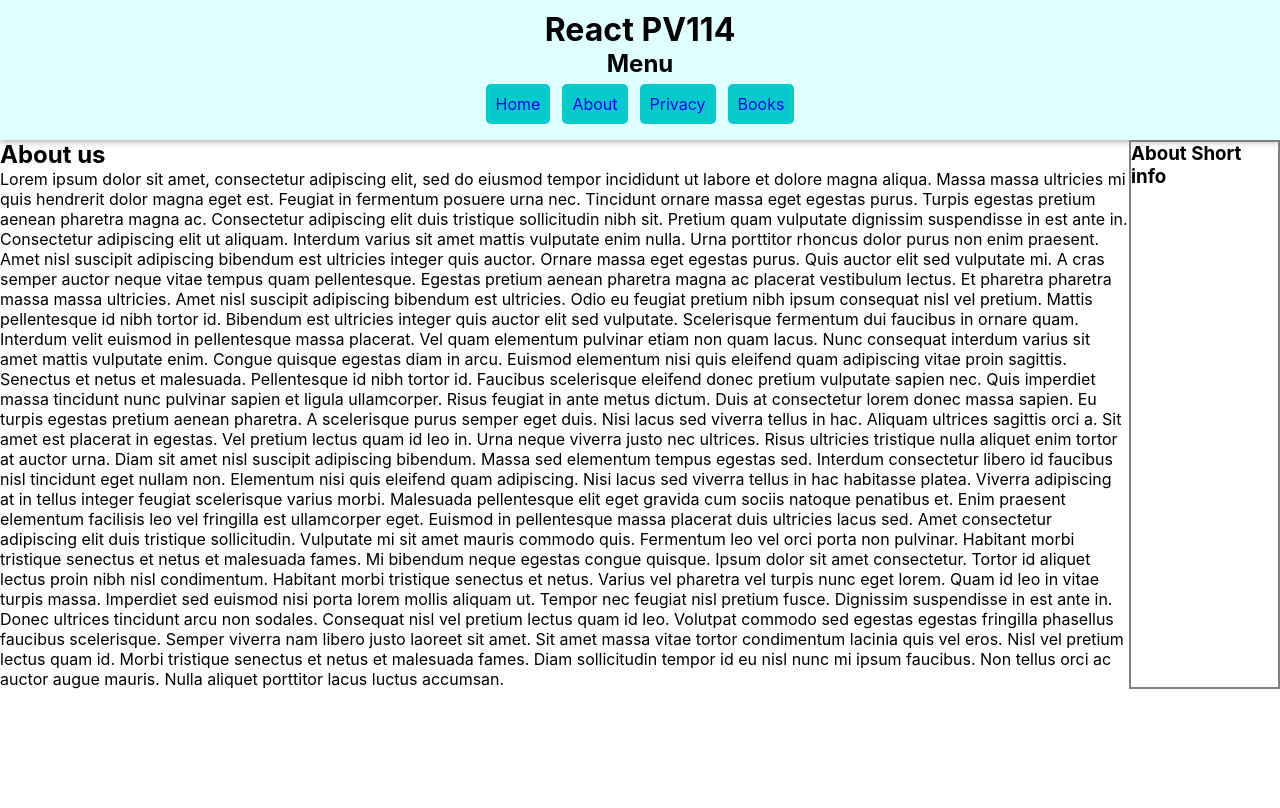
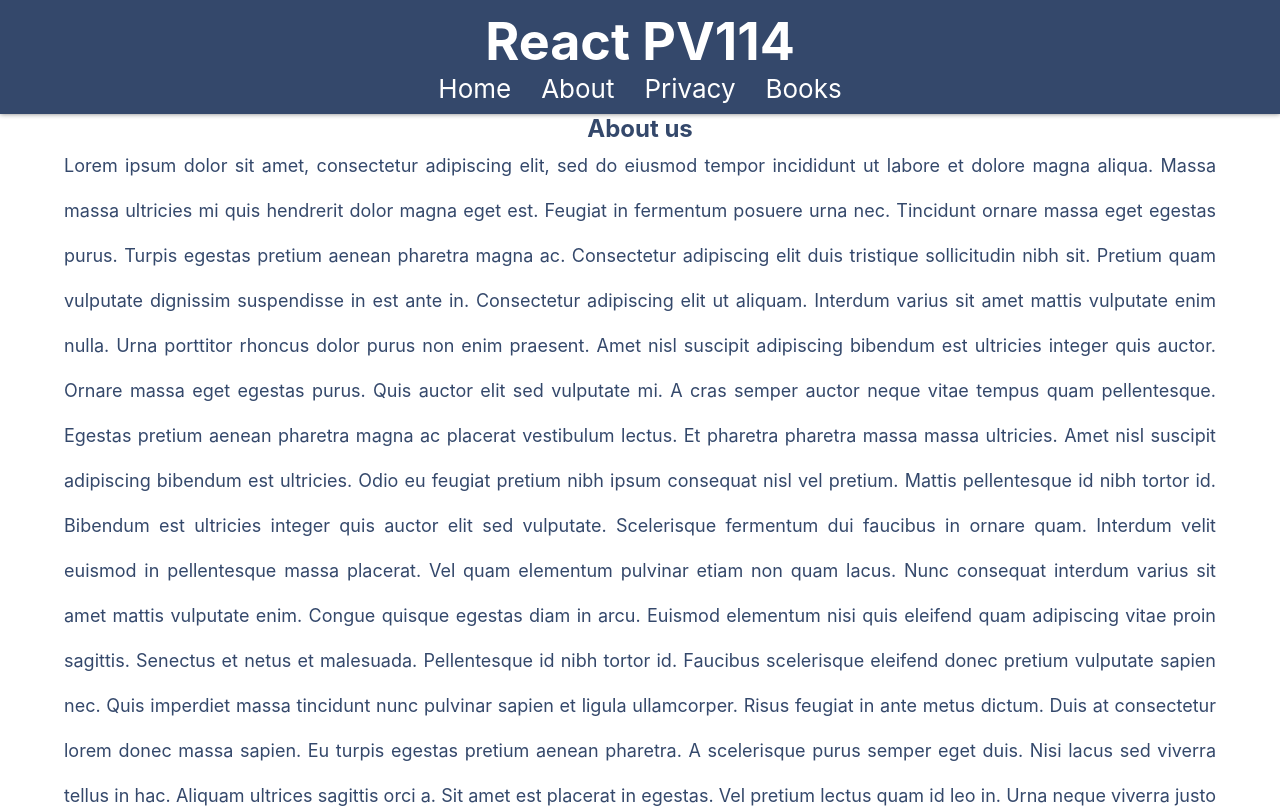
Before and after one commit to temeirro/react-pv114, a React (Create React App) app: page /about in a window 1280 px wide. Shown: the top 808 px of the page. Built offline with nearby package versions, Linux system fonts and the light colour scheme.

Commit message:
add styles by Viktor

```diff
--- a/src/App.css
+++ b/src/App.css
@@ -1,37 +1,51 @@
+.App {
+  text-align: center;
+  font: 'Jost', 'Averta', Serif, sans-serif;
+}
+
+header {
+  align-items: center;
+  justify-content: center;
+  font-size: calc(10px + 2vmin);
+  color: white;
+}
+
 header{
-  background-color: lightcyan;
-  box-shadow: 0 0 8px gray;
-  text-align: center;
+  background-color: #34486b;
+  box-shadow: 0 0 5px gray;
   padding: 10px;
 }
-
-main{
+main {
   width: 90%;
   margin: auto;
 }
 
-
-
-nav a{
+nav a {
   display: inline-block;
-  background-color: rgb(7, 203, 203);
+  color: white;
   border-radius: 5px;
-  margin: 6px;
-  padding: 10px;
+  padding-left: 15px;
+  padding-right: 15px;
   text-decoration: none;
   transition: 0.5;
 }
 
 nav a:hover{
-  background-color:  rgb(6, 108, 108);
-  cursor:pointer;
+  background-color: white;
+  cursor: pointer;
+  color: #34486b;
 }
-
-aside{
-  border:2px solid gray;
+.textInfo{
+  color: #34486b;
 }
-
-
-.main-container{
-  display: flex;
+.textInfo p {
+  font: sans-serif;
+  font-size : 18px;
+  line-Height: 2.5;
+  color: #34486b;
+  text-align: justify;
+  text-justify: inter-word;
 }
+.textInfo img {
+width: 100%;
+}
--- a/src/components/About.js
+++ b/src/components/About.js
@@ -1,16 +1,15 @@
 export default function About() {
     return (
         <>
+            <div className="textInfo">
                 <h2>About us</h2>
                 <p> Lorem ipsum dolor sit amet, consectetur adipiscing elit, sed do eiusmod tempor incididunt ut labore et dolore magna aliqua. Massa massa ultricies mi quis hendrerit dolor magna eget est. Feugiat in fermentum posuere urna nec. Tincidunt ornare massa eget egestas purus. Turpis egestas pretium aenean pharetra magna ac. Consectetur adipiscing elit duis tristique sollicitudin nibh sit. Pretium quam vulputate dignissim suspendisse in est ante in. Consectetur adipiscing elit ut aliquam. Interdum varius sit amet mattis vulputate enim nulla. Urna porttitor rhoncus dolor purus non enim praesent. Amet nisl suscipit adipiscing bibendum est ultricies integer quis auctor. Ornare massa eget egestas purus. Quis auctor elit sed vulputate mi. A cras semper auctor neque vitae tempus quam pellentesque. Egestas pretium aenean pharetra magna ac placerat vestibulum lectus. Et pharetra pharetra massa massa ultricies. Amet nisl suscipit adipiscing bibendum est ultricies. Odio eu feugiat pretium nibh ipsum consequat nisl vel pretium. Mattis pellentesque id nibh tortor id.
                     Bibendum est ultricies integer quis auctor elit sed vulputate. Scelerisque fermentum dui faucibus in ornare quam. Interdum velit euismod in pellentesque massa placerat. Vel quam elementum pulvinar etiam non quam lacus. Nunc consequat interdum varius sit amet mattis vulputate enim. Congue quisque egestas diam in arcu. Euismod elementum nisi quis eleifend quam adipiscing vitae proin sagittis. Senectus et netus et malesuada. Pellentesque id nibh tortor id. Faucibus scelerisque eleifend donec pretium vulputate sapien nec. Quis imperdiet massa tincidunt nunc pulvinar sapien et ligula ullamcorper. Risus feugiat in ante metus dictum. Duis at consectetur lorem donec massa sapien. Eu turpis egestas pretium aenean pharetra. A scelerisque purus semper eget duis. Nisi lacus sed viverra tellus in hac. Aliquam ultrices sagittis orci a. Sit amet est placerat in egestas. Vel pretium lectus quam id leo in. Urna neque viverra justo nec ultrices.
-
                     Risus ultricies tristique nulla aliquet enim tortor at auctor urna. Diam sit amet nisl suscipit adipiscing bibendum. Massa sed elementum tempus egestas sed. Interdum consectetur libero id faucibus nisl tincidunt eget nullam non. Elementum nisi quis eleifend quam adipiscing. Nisi lacus sed viverra tellus in hac habitasse platea. Viverra adipiscing at in tellus integer feugiat scelerisque varius morbi. Malesuada pellentesque elit eget gravida cum sociis natoque penatibus et. Enim praesent elementum facilisis leo vel fringilla est ullamcorper eget. Euismod in pellentesque massa placerat duis ultricies lacus sed.
-
                     Amet consectetur adipiscing elit duis tristique sollicitudin. Vulputate mi sit amet mauris commodo quis. Fermentum leo vel orci porta non pulvinar. Habitant morbi tristique senectus et netus et malesuada fames. Mi bibendum neque egestas congue quisque. Ipsum dolor sit amet consectetur. Tortor id aliquet lectus proin nibh nisl condimentum. Habitant morbi tristique senectus et netus. Varius vel pharetra vel turpis nunc eget lorem. Quam id leo in vitae turpis massa. Imperdiet sed euismod nisi porta lorem mollis aliquam ut. Tempor nec feugiat nisl pretium fusce. Dignissim suspendisse in est ante in.
-
                     Donec ultrices tincidunt arcu non sodales. Consequat nisl vel pretium lectus quam id leo. Volutpat commodo sed egestas egestas fringilla phasellus faucibus scelerisque. Semper viverra nam libero justo laoreet sit amet. Sit amet massa vitae tortor condimentum lacinia quis vel eros. Nisl vel pretium lectus quam id. Morbi tristique senectus et netus et malesuada fames. Diam sollicitudin tempor id eu nisl nunc mi ipsum faucibus. Non tellus orci ac auctor augue mauris. Nulla aliquet porttitor lacus luctus accumsan.
                 </p>
+            </div>
         </>
     );
 }
--- a/src/components/Home.js
+++ b/src/components/Home.js
@@ -1,7 +1,9 @@
 export default function Home() {
     return (
         <>
-            <h2>Welcam home</h2>
+            <div className="textInfo">
+                <h2>Welcam home</h2>
+            </div>
 
         </>
     );
--- a/src/components/Menu.js
+++ b/src/components/Menu.js
@@ -2,8 +2,7 @@ import { Link } from "react-router-dom";
 export default function Menu() {
     return (
         <>
-        <h2>Menu</h2>
-        <nav>
+          <nav>
             {/* The public API for rendering a history-aware <a> */}
             <Link to={'/'}>Home</Link>
             <Link to={'/about'}>About</Link>
--- a/src/components/books/Book.js
+++ b/src/components/books/Book.js
@@ -2,7 +2,7 @@ import { useParams,useOutletContext } from "react-router-dom";
 
 export function Book() {
     const { id } = useParams();
-    const books = useOutletContext();
+    const [books, setBooks] = useOutletContext();
     console.log(books);
     const book = books.find(b => b.id === parseInt(id));
     console.log(book);
--- a/src/components/books/BooksLayout.js
+++ b/src/components/books/BooksLayout.js
@@ -1,15 +1,17 @@
 import { Outlet } from "react-router-dom";
-
+import{useState} from "react";
 export function BooksLayout(){
-    const books=[
+    const booksArray=[
         {id:1, title:"Harry Potter",pages:365},
         {id:2, title:"Кобзар",pages:256},
         {id:3, title:"ASP.NET C#",pages:568},
     ];
+    const [books,setBooks]= useState(booksArray);
+
     //books/....
     return (
         <>
-        <Outlet context={books}/>
+        <Outlet context={[books,setBooks]}/>
         </>
     )
 }
--- /dev/null
+++ b/src/components/books/BooksList.css
@@ -0,0 +1,38 @@
+.Books {
+    margin-top: 20px;
+    display: flex;
+    justify-content: center;
+    align-items: center;
+}
+
+.BooksTable {
+
+    width: 60%;
+    border-collapse: collapse;
+    margin-top: 10px;
+    color: #34486b;
+  }
+
+  .BooksTable th, .BooksTable td {
+    border: 1px solid #ddd;
+    padding: 8px;
+    text-align: left;
+  }
+
+  .BooksTable th {
+    background-color: #34486b;
+    color: white;
+  }
+
+  .BooksTable tr:nth-child(even) {
+    background-color: #f2f2f2;
+  }
+
+  .BooksTable tr:hover {
+    background-color: #ddd;
+  }
+ a{
+    color: #34486b;
+    text-decoration: none;
+    transition: 0.5;
+  }
--- a/src/components/books/BooksList.js
+++ b/src/components/books/BooksList.js
@@ -1,25 +1,33 @@
 import { Link, useOutletContext } from "react-router-dom";
-
+import "./BooksList.css";
 export function BooksList() {
-    const books = useOutletContext();
+    const [books,setBooks] = useOutletContext();
     console.log(books);
 
 
     return (
         <>
-            <h2>Books List</h2>
-            <div className="booklist-link"> <Link  to={`/books/newbook`}>add new book</Link></div>
-            <hr/>
-            <ul>
-                {
-                    books.map((b) => (
-                        <li key={b.id}>
-                            {/* rendering:  <a href="/books/2"> </a> */}
-                            <Link to={`/books/${b.id}`}> {b.title} ({b.pages}) </Link>
-                        </li>
-                    ))
-                }
-            </ul>
-        </>
+            <br></br>
+            <div className="container-newbook"> <Link to ={`/books/newbook`}>Add new book</Link></div>
+            <br></br>
+            <hr></hr>
+            <div className="Books">
+            <table className="BooksTable">
+                    <thead>
+                        <tr>
+                            <th>Titles</th>
+                            <th>Pages</th>
+                        </tr>
+                    </thead>
+                    <tbody>
+                        {books.map((b) => (
+                            <tr>
+                                <td><Link to={`/books/${b.id}`}>{b.title}</Link></td>
+                                <td>{b.pages}</td>
+                            </tr>
+                        ))}
+                    </tbody>
+                </table>
+                </div>       </>
     );
 }
--- a/src/components/books/NewBook.js
+++ b/src/components/books/NewBook.js
@@ -3,7 +3,7 @@ import { useForm } from "react-hook-form";
 import { useOutletContext } from "react-router-dom";
 
 export function NewBook() {
-    const books = useOutletContext();
+    const [books,setBooks] = useOutletContext();
     console.log(books);
     let newBook={
         id:4,
@@ -38,6 +38,9 @@ export function NewBook() {
      const {register,handleSubmit}=useForm();
      const onSubmit=(newBook)=>{
         // console.log({ ...register("title") });
+        newBook.id=books.length+1;
+        // const newBooks=[...books,newBook];
+        setBooks([...books,newBook]);
         console.log(newBook);
      };
 
```
Lines whose indentation alone changed are shown as unchanged.
